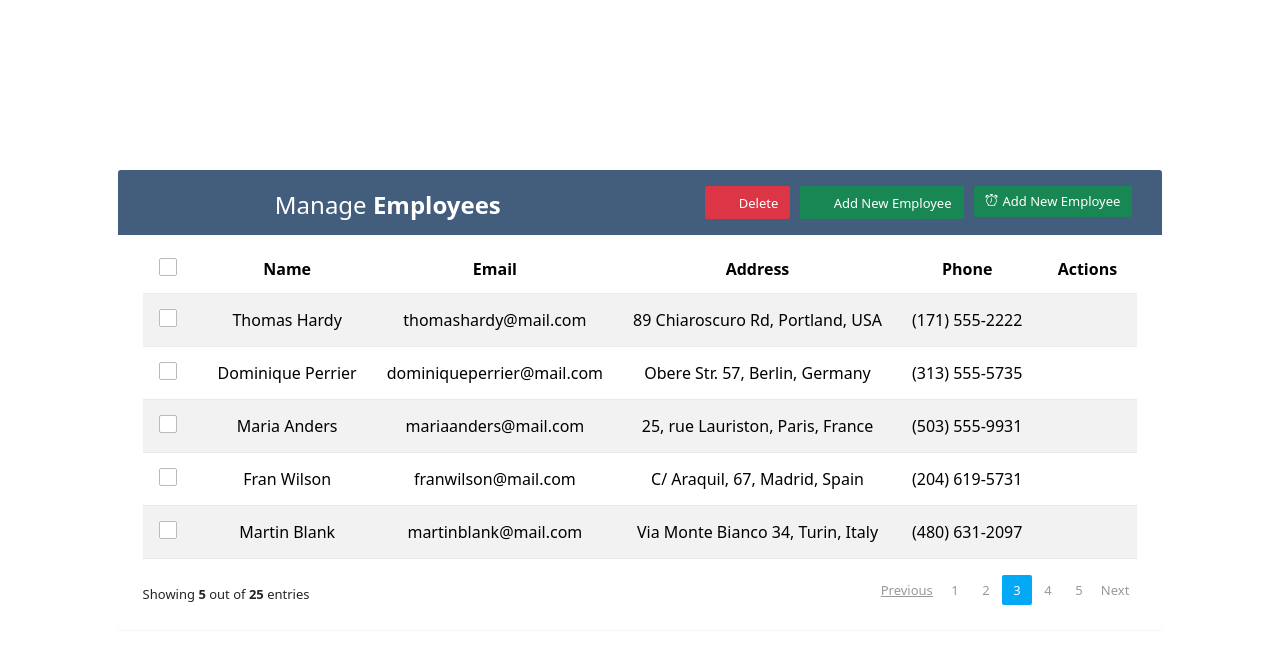
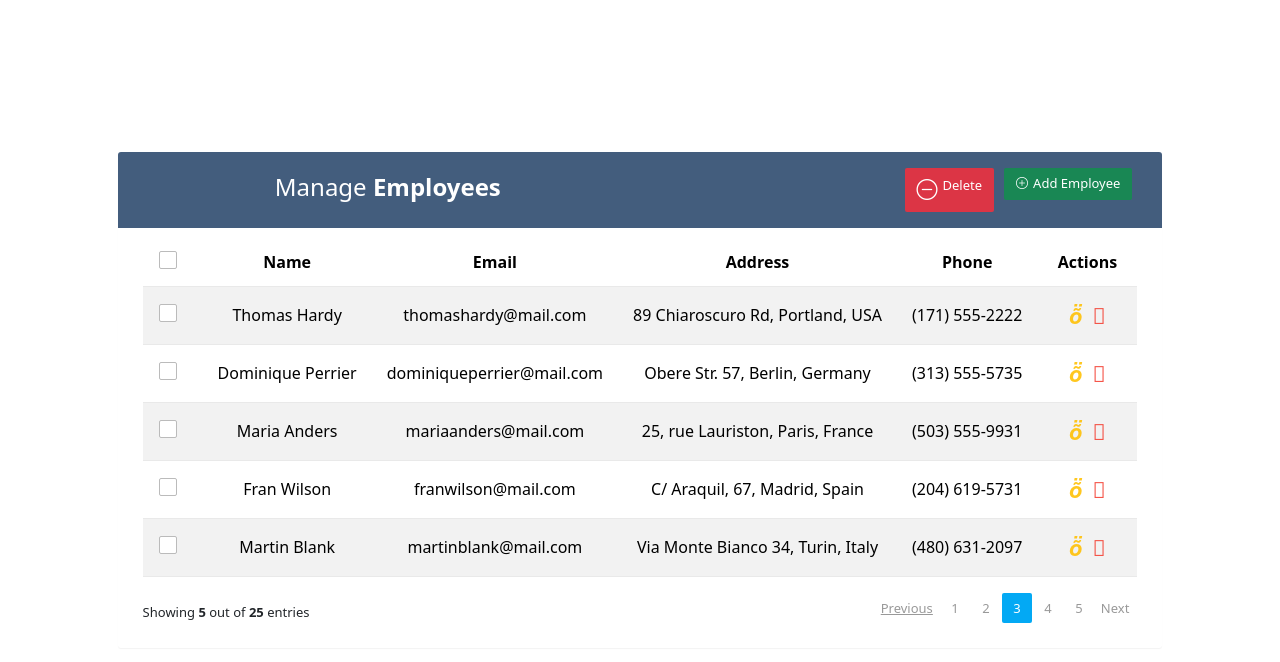
Before and after one commit to bravotanmoy/user-crud-app, a React (Vite) app: page / in a window 1280 px wide. Shown: the top 662 px of the page. Built offline with nearby package versions, Linux system fonts and the light colour scheme.

Commit message:
Form added into modal

```diff
--- a/index.html
+++ b/index.html
@@ -6,10 +6,10 @@
     <meta name="viewport" content="width=device-width, initial-scale=1.0" />
     <title>Vite + React</title>
 
-
+<!--
   <link rel="stylesheet" href="https://fonts.googleapis.com/css?family=Roboto|Varela+Round">
 <link rel="stylesheet" href="https://fonts.googleapis.com/icon?family=Material+Icons">
-<link rel="stylesheet" href="https://maxcdn.bootstrapcdn.com/font-awesome/4.7.0/css/font-awesome.min.css">
+<link rel="stylesheet" href="https://maxcdn.bootstrapcdn.com/font-awesome/4.7.0/css/font-awesome.min.css"> -->
 
     <link href="css/style.css" rel="stylesheet" />
   </head>
--- a/src/App.jsx
+++ b/src/App.jsx
@@ -9,12 +9,14 @@ import './App.css'
 function App() {
 
 let addUserBtnConfig = {
-    label: 'Add New Employee',
+    label: 'Add Employee',
     variant: 'success',
     dataToggle: 'modal',
     heading: 'Add Employee',
-    materialIcons: `<i className="material-icons">&#xE147;</i>`
+    bsIcon: 'bi bi-plus-circle'
 }
+
+
 
   return (
     <>
@@ -28,8 +30,10 @@ let addUserBtnConfig = {
 					</div>
 					<div className="col-sm-6">
                         <MyModal config = {addUserBtnConfig}/>
-						<a href="#addEmployeeModal" className="btn btn-success" data-toggle="modal"><i className="material-icons">&#xE147;</i> <span>Add New Employee</span></a>
-						<a href="#deleteEmployeeModal" className="btn btn-danger" data-toggle="modal"><i className="material-icons">&#xE15C;</i> <span>Delete</span></a>
+						<a href="#deleteEmployeeModal" className="btn btn-danger" data-toggle="modal">
+                            <i className='bi bi-dash-circle'></i>
+                            <span> Delete</span>
+                        </a>
 					</div>
                 </div>
             </div>
--- a/src/components/MyModal.jsx
+++ b/src/components/MyModal.jsx
@@ -1,7 +1,6 @@
 import { useState } from 'react';
 import Button from 'react-bootstrap/Button';
 import Modal from 'react-bootstrap/Modal';
-import Form from 'react-bootstrap/Form';
 import 'bootstrap-icons/font/bootstrap-icons.css';
 import 'bootstrap/dist/css/bootstrap.min.css';
 
@@ -12,11 +11,16 @@ function MyModal(props) {
   const handleClose = () => setShow(false);
   const handleShow = () => setShow(true);
 
+  const handleSubmit = (event) => {
+    event.preventDefault();
+    alert(`The name you entered was: yuf`);
+  }
+
 
   return (
     <>
       <Button variant={props.config.variant} onClick={handleShow}>
-      <i className="bi bi-alarm" style={{ fontSize: "12px", color: "#fff" }}></i>
+      <i className={props.config.bsIcon} style={{ fontSize: "12px", color: "#fff" }}></i>
         {props.config.label}
       </Button>
 
@@ -26,28 +30,36 @@ function MyModal(props) {
         </Modal.Header>
         <Modal.Body>
 
-            <Form.Group className="mb-3">
-                <Form.Label>Disabled input</Form.Label>
-                <Form.Control placeholder="Disabled input" />
-            </Form.Group>
-            <Form.Group className="mb-3">
-                <Form.Label>Disabled select menu</Form.Label>
-                <Form.Select>
-                  <option>Disabled select</option>
-                </Form.Select>
-            </Form.Group>
-            <Form.Group className="mb-3">
-                <Form.Check type="checkbox" label="Can't check this" />
-            </Form.Group>
+        <form id='modal-form' onSubmit={handleSubmit}>
+
+						<div className="form-group">
+							<label>Name</label>
+							<input type="text" className="form-control" required/>
+						</div>
+						<div className="form-group">
+							<label>Email</label>
+							<input type="email" className="form-control" required/>
+						</div>
+						<div className="form-group">
+							<label>Phone</label>
+							<input type="text" className="form-control" required/>
+						</div>
+            <div className="form-group">
+							<label>Comments</label>
+							<textarea className="form-control" required></textarea>
+						</div>
+
+				</form>
 
         </Modal.Body>
         <Modal.Footer>
           <Button variant="secondary" onClick={handleClose}>
             Close
           </Button>
-          <Button variant="primary" onClick={handleClose}>
+          {/* <Button variant="primary" onClick={handleClose}>
             Save Changes
-          </Button>
+          </Button> */}
+          <input type='submit' form='modal-form' value='Save'/>
         </Modal.Footer>
       </Modal>
     </>
```
